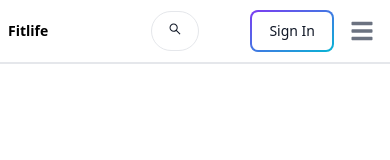
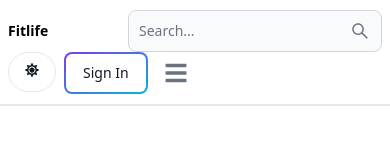
Before and after one commit to bhrtsnegi/fitlife, a React (Vite) app in the folder client/: page / in a window 390 px wide. Shown: the top 160 px of the page. Built offline with nearby package versions, Linux system fonts and the light colour scheme; no server answers; the HTML template or start-up script is replaced by a standard one.

Commit message:
small screen update

```diff
--- a/client/src/components/Header.jsx
+++ b/client/src/components/Header.jsx
@@ -61,17 +61,13 @@
           type="text"
           placeholder="Search..."
           rightIcon={AiOutlineSearch}
-          className="hidden lg:inline"
           value={searchTerm}
           onChange={(e) => setSearchTerm(e.target.value)}
         />
       </form>
-      <Button className="w-12 h-10 lg:hidden" color="gray" pill>
-        <AiOutlineSearch />
-      </Button>
       <div className="flex gap-2 md:order-2">
         <Button
-          className="w-12 h-10 hidden sm:inline"
+          className="w-12 h-10"
           color="gray"
           pill
           onClick={() => dispatch(toggleTheme())}
```
